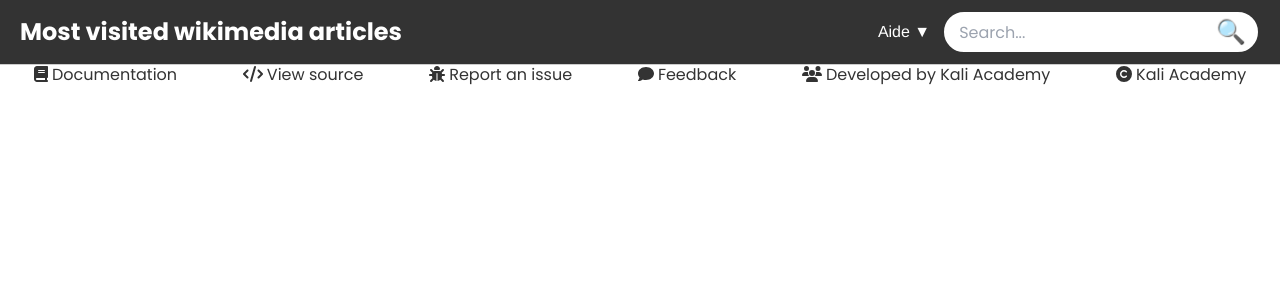
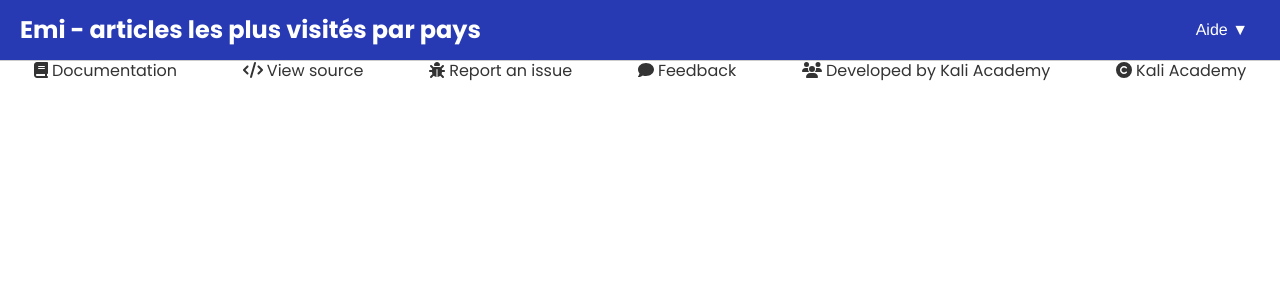
Before and after one commit to kaliacad/mostvisitedarticle, a React (Vite) app: page / in a window 1280 px wide. Shown: the top 300 px of the page. Built offline with nearby package versions, Linux system fonts and the light colour scheme.

Commit message:
fix: navbar

```diff
--- a/src/NavBar.css
+++ b/src/NavBar.css
@@ -3,7 +3,7 @@
     display: flex;
     justify-content: space-between;
     align-items: center;
-    background-color: #333;
+    background-color: #273ab3;
     padding: 10px 20px;
     color: white;
 }
--- a/src/components/NavBar.jsx
+++ b/src/components/NavBar.jsx
@@ -12,7 +12,9 @@ const NavBar = () => {
 
     return (
         <nav className='navbar'>
-            <div className='navbar-logo'>Most visited wikimedia articles</div>
+            <div className='navbar-logo'>
+                Emi - <span className='font-normal'>articles les plus visités par pays</span>
+            </div>
             <div className='navbar-help'>
                 <button onClick={toggleHelpMenu} className='help-icon'>
                     Aide ▼
@@ -40,10 +42,10 @@ const NavBar = () => {
                     </div>
                 )}
             </div>
-            <div className='navbar-search'>
+            {/* <div className='navbar-search'>
                 <input type='text' className={`search-input`} placeholder='Search...' />
                 <button className='search-icon'>🔍</button>
-            </div>
+            </div> */}
         </nav>
     );
 };
```
